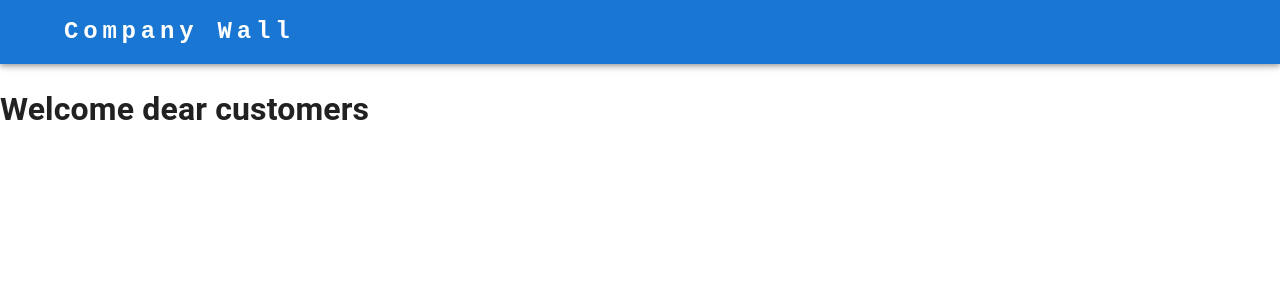
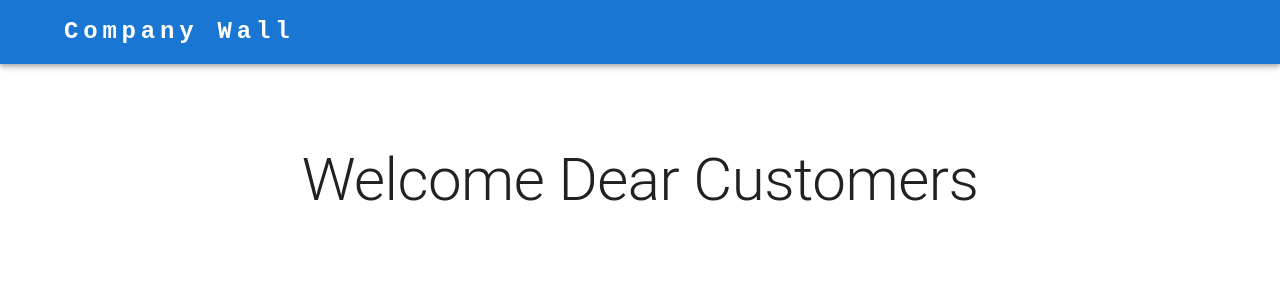
Before and after one commit to urke90/Company-Wall, a React (Vite) app: page / in a window 1280 px wide. Shown: the top 300 px of the page. Built offline with nearby package versions, Linux system fonts and the light colour scheme; some icons are missing.

Commit message:
finished Home page

```diff
--- a/src/pages/Home/Home.tsx
+++ b/src/pages/Home/Home.tsx
@@ -1,10 +1,13 @@
-interface IHomeProps {}
+import Box from '@mui/material/Box';
+import Typogrphy from '@mui/material/Typography';
 
-const Home: React.FC<IHomeProps> = (props) => {
+const Home: React.FC = () => {
   return (
-    <div>
-      <h1>Welcome dear customers</h1>
-    </div>
+    <Box sx={{ mt: 10 }}>
+      <Typogrphy textAlign="center" variant="h2">
+        Welcome Dear Customers
+      </Typogrphy>
+    </Box>
   );
 };
 
--- a/src/theme/layout/Layout.tsx
+++ b/src/theme/layout/Layout.tsx
@@ -1,5 +1,7 @@
 import { Outlet } from 'react-router-dom';
 import Box from '@mui/material/Box';
+import Container from '@mui/material/Container';
+
 import { Header } from './components';
 
 interface ILayoutProps {}
@@ -8,7 +10,9 @@ const Layout: React.FC<ILayoutProps> = (props) => {
   return (
     <Box>
       <Header />
-      <Outlet />
+      <Container sx={{ mt: 5 }}>
+        <Outlet />
+      </Container>
     </Box>
   );
 };
```
